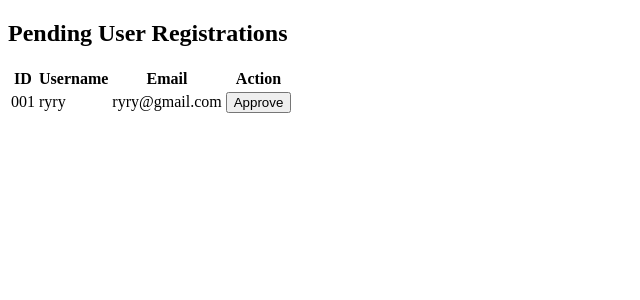
After one commit to LY-MENGKORNG/VC-1-GROUP8-Foodpanda, a PHP site: page /views/users/new_user_registration.user.php in a window 1280 px wide. The commit adds this page. Shown: the top 300 px of the page, without its empty margins (0-640 px from the left). Run offline with PHP 8.4, Linux system fonts and the light colour scheme; a stand-in replaces the project's code that opens the database connection.

Commit message:
[feature] new_user_registration

```diff
--- /dev/null
+++ b/controllers/admin/admin_new_user.admin.php
@@ -0,0 +1,2 @@
+<?php
+require "views/users/new_user_registration.user.php";
--- /dev/null
+++ b/controllers/users/new_user_registration.users.php
@@ -0,0 +1,2 @@
+
+<?php
--- a/layouts/admin/navbar.php
+++ b/layouts/admin/navbar.php
@@ -123,7 +123,7 @@
                         </ul>
                     </li>
                     <li>
-                        <a class="show-cat-btn" href="##">
+                        <a class="show-cat-btn" href="/controllers/users/new_user_registration.users.php">
                             <span class="icon user-3" aria-hidden="true"></span>Users
                             <span class="category__btn transparent-btn" title="Open list">
                                 <span class="sr-only">Open list</span>
@@ -132,7 +132,8 @@
                         </a>
                         <ul class="cat-sub-menu">
                             <li>
-                                <a href="users-01.html">Users-01</a>
+                                <a href="/views/users/new_user_registration.user.php">Users-01</a>
+                                <!-- users-01.html -->
                             </li>
                             <li>
                                 <a href="users-02.html">Users-02</a>
--- a/models/admin_edit_restaurant.model.php
+++ b/models/admin_edit_restaurant.model.php
@@ -1,4 +1,5 @@
 <?php
+
 function admin_edit(string $name,string $menu, string $hours,string $contact) {
     global $connection;
     $name = htmlspecialchars($name);
--- /dev/null
+++ b/views/users/new_user_registration.user.php
@@ -0,0 +1,31 @@
+<!DOCTYPE html>
+<html lang="en">
+
+<head>
+    <meta charset="UTF-8">
+    <meta name="viewport" content="width=device-width, initial-scale=1.0">
+    <title>User Registration Approval</title>
+</head>
+
+<body>
+
+    <h2>Pending User Registrations</h2>
+    <form method="post" action="regist.php">
+        <table>
+            <tr>
+                <th>ID</th>
+                <th>Username</th>
+                <th>Email</th>
+                <th>Action</th>
+            </tr>
+            <tr>
+                <td>001</td>
+                <td>ryry</td>
+                <td>ryry@gmail.com</td>
+                <td>
+                    <input type="hidden" name="user_id" value="id">
+                    <input type="submit" name="approve_user" value="Approve">
+                </td>
+            </tr>
+        </table>
+    </form>
```
